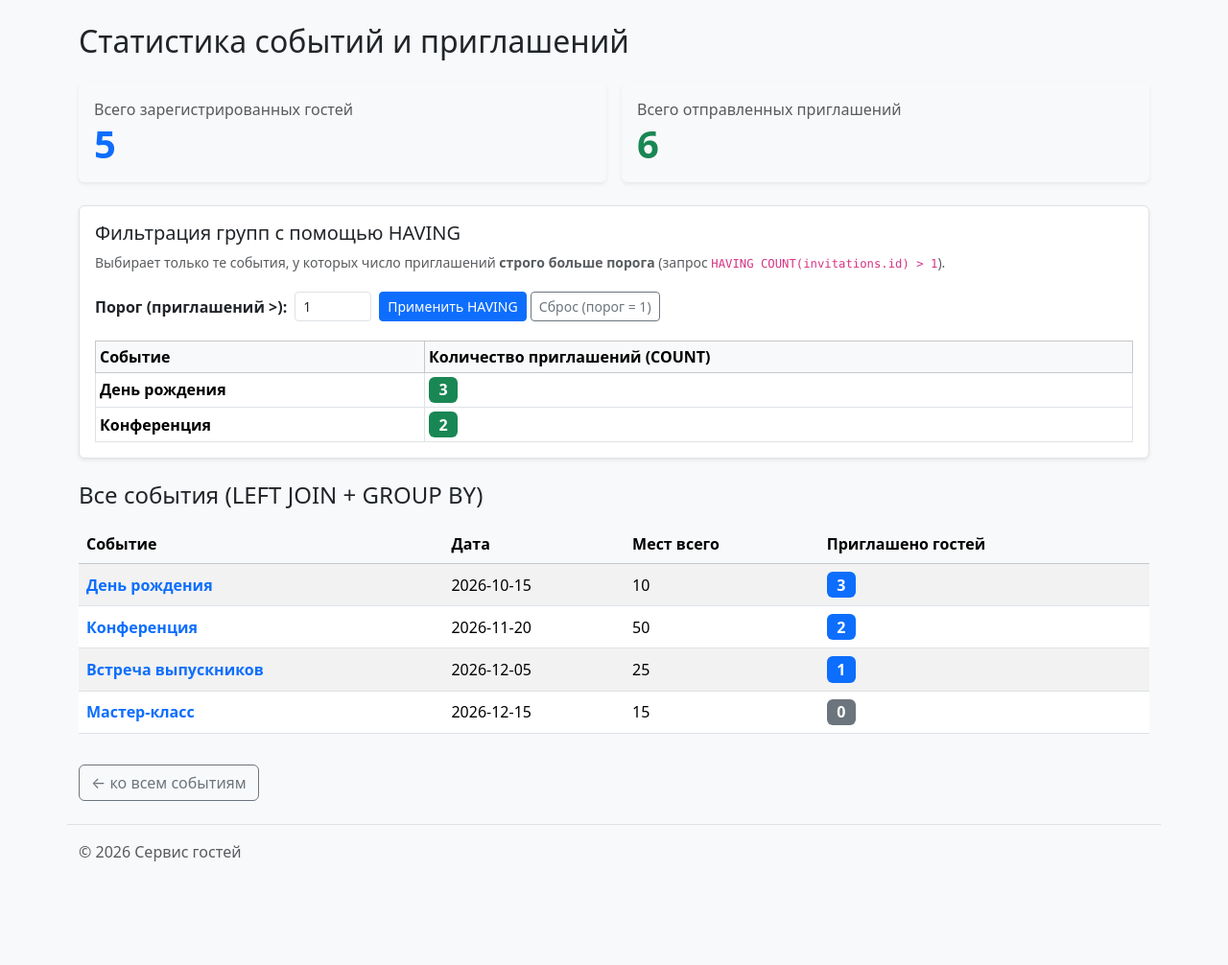
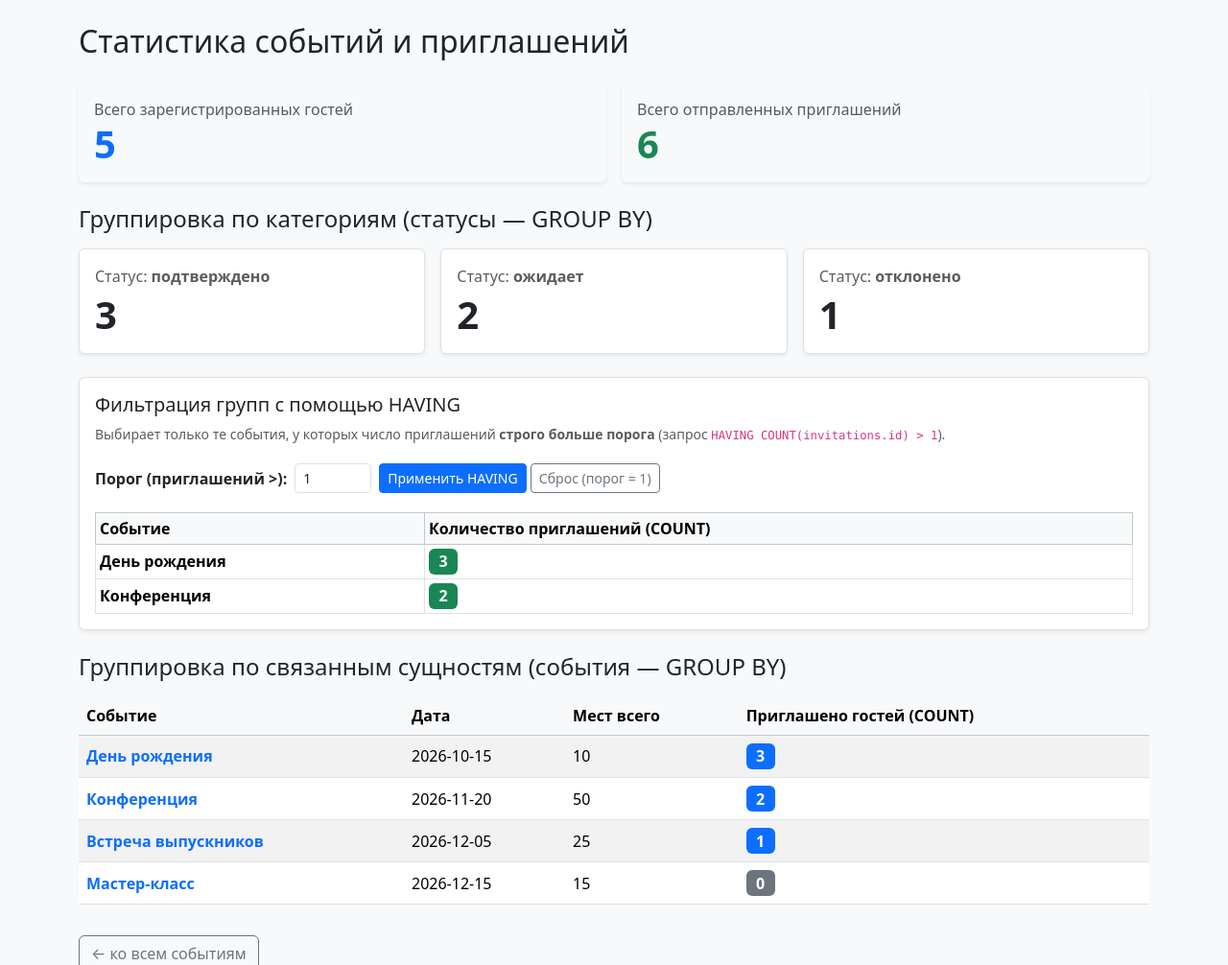
Before and after one commit to 1Firstness1/project_frame, a Django app: page /events/statistics/ in a window 1280 px wide. Shown: the part 80-1086 px from the top of the page at 96% size. Before the commit the page ends 978 px from the top, so only its background shows below. Run offline with Django 5.2, Linux system fonts and the light colour scheme; data comes from the database, SQL or seed files in the repository.

Commit message:
PR7: add category GROUP BY demonstration to statistics

```diff
--- a/events/templates/events/statistics.html
+++ b/events/templates/events/statistics.html
@@ -18,6 +18,18 @@
             <span class="display-6 fw-bold text-success">{{ total_invitations }}</span>
         </div>
     </div>
+</div>
+
+<h2 class="h4 mb-3">Группировка по категориям (статусы — GROUP BY)</h2>
+<div class="row g-3 mb-4">
+    {% for item in status_stats %}
+        <div class="col-md-4">
+            <div class="card p-3 border shadow-sm">
+                <span class="text-muted">Статус: <strong>{{ item.status_title }}</strong></span>
+                <span class="display-6 fw-bold text-dark mt-1">{{ item.count }}</span>
+            </div>
+        </div>
+    {% endfor %}
 </div>
 
 <div class="card p-3 mb-4 border shadow-sm">
@@ -81,7 +93,7 @@
     </div>
 </div>
 
-<h2 class="h4 mb-3">Все события (LEFT JOIN + GROUP BY)</h2>
+<h2 class="h4 mb-3">Группировка по связанным сущностям (события — GROUP BY)</h2>
 <div class="table-responsive">
     <table class="table table-striped table-hover align-middle">
         <thead class="table-light">
@@ -89,7 +101,7 @@
                 <th>Событие</th>
                 <th>Дата</th>
                 <th>Мест всего</th>
-                <th>Приглашено гостей</th>
+                <th>Приглашено гостей (COUNT)</th>
             </tr>
         </thead>
         <tbody>
--- a/events/views.py
+++ b/events/views.py
@@ -96,7 +96,7 @@ def event_statistics(request):
     conn = get_connection()
     conn.row_factory = sqlite3.Row
     try:
-        # Общая статистика по всем событиям (LEFT JOIN + GROUP BY)
+        # Группировка по связанным сущностям (событиям)
         stats = conn.execute(
             """
             SELECT events.id,
@@ -108,6 +108,19 @@ def event_statistics(request):
             LEFT JOIN invitations ON events.id = invitations.event_id
             GROUP BY events.id, events.name, events.date, events.places
             ORDER BY invitations_count DESC;
+            """
+        ).fetchall()
+
+        # Группировка по категориям (статусам приглашений)
+        status_stats = conn.execute(
+            """
+            SELECT statuses.title AS status_title,
+                   statuses.code AS status_code,
+                   COUNT(invitations.id) AS count
+            FROM statuses
+            LEFT JOIN invitations ON statuses.id = invitations.status_id
+            GROUP BY statuses.id, statuses.title, statuses.code
+            ORDER BY count DESC;
             """
         ).fetchall()
 
@@ -138,6 +151,7 @@ def event_statistics(request):
 
     context = {
         "statistics": stats,
+        "status_stats": status_stats,
         "having_stats": having_stats,
         "threshold": threshold,
         "total_guests": total_guests,
```
Also changed, not shown: sql/queries.sql (+9 -1 lines).
